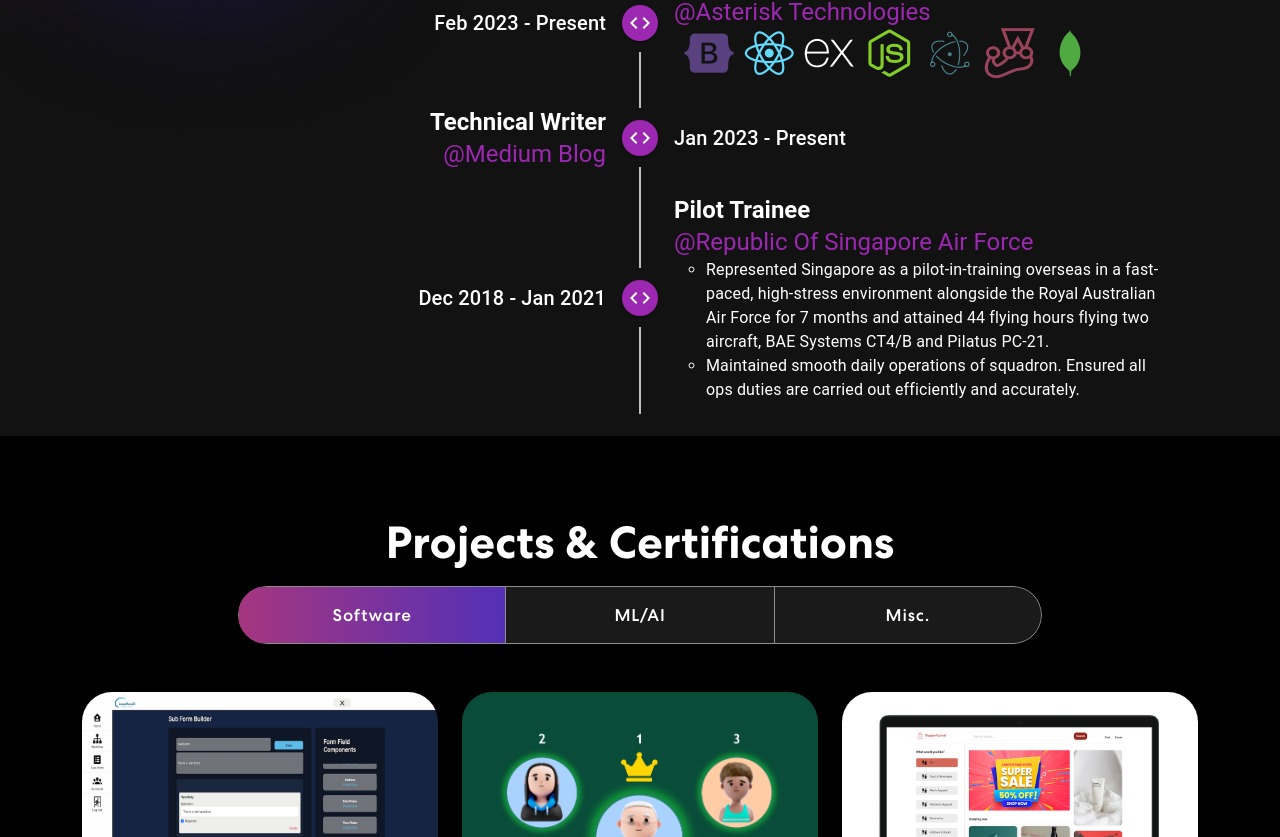
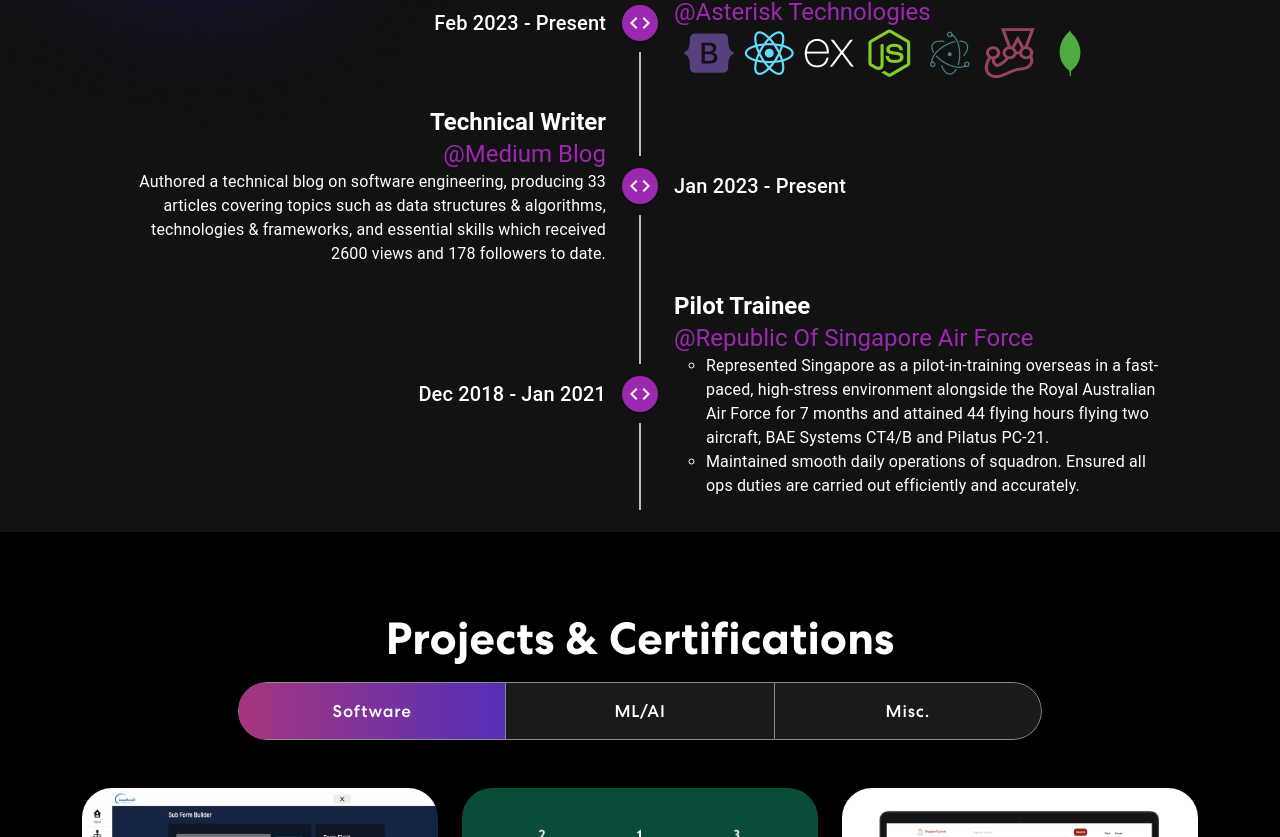
Before and after one commit to xavierkoo/xavierkoo.github.io, a React (Create React App) app: page / in a window 1280 px wide. Shown: the part 1743-2580 px from the top of the page. Built offline with nearby package versions, Linux system fonts and the light colour scheme; what react-cursor-custom would draw is missing.

Commit message:
feat: add medium blog description

```diff
--- a/src/components/Experience.js
+++ b/src/components/Experience.js
@@ -72,7 +72,10 @@ export const Experience = () => {
                                     <Typography  fontWeight="bold" variant="h5" component="span">
                                     Technical Writer <Typography variant="h5" color="secondary">@Medium Blog</Typography>
                                     </Typography>
-                                        <Typography></Typography> {/* TODO: add description in list */}
+                                        <Typography>
+                                            Authored a technical blog on software engineering, producing 33 articles covering topics such as data structures &
+                                            algorithms, technologies & frameworks, and essential skills which received 2600 views and 178 followers to date.
+                                        </Typography>
                                     </TimelineContent>
                                 </TimelineItem>
                                 <TimelineItem>
```
